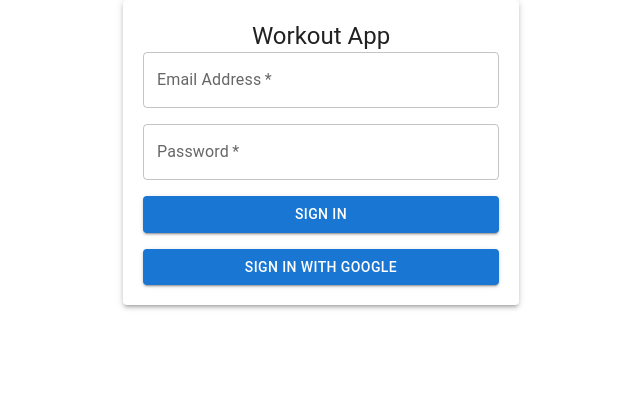
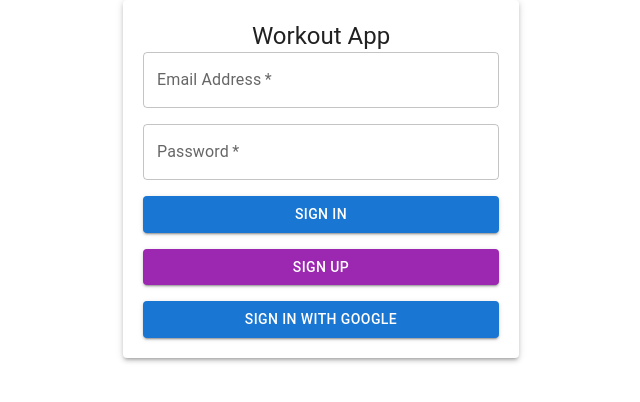
Before and after one commit to nailbyte/workoutapp, a React (Create React App) app: page / in a window 1280 px wide. Shown: the top 402 px of the page, without its empty margins (319-959 px from the left). Built offline with nearby package versions, Linux system fonts and the light colour scheme; no server answers.

Commit message:
added signup with email

```diff
--- a/src/Auth.js
+++ b/src/Auth.js
@@ -2,7 +2,7 @@ import React, { useState, useEffect } from "react";
 import { auth } from './firebase';  // <-- Important change here
 
 import { Button, TextField, Grid, Typography, Paper } from "@mui/material";
-import { GoogleAuthProvider, signInWithPopup, signInWithEmailAndPassword, signOut, onAuthStateChanged } from "firebase/auth";
+import { GoogleAuthProvider, signInWithPopup, signInWithEmailAndPassword, signOut, onAuthStateChanged, createUserWithEmailAndPassword } from "firebase/auth";
 
 
 function Auth() {
@@ -44,6 +44,14 @@ function Auth() {
     try {
       await signOut(auth);
       alert("Signed out successfully!");
+    } catch (error) {
+      alert(error.message);
+    }
+  };
+  const handleSignUp = async () => {
+    try {
+      await createUserWithEmailAndPassword(auth, email, password);
+      alert("Signed up successfully!");
     } catch (error) {
       alert(error.message);
     }
@@ -93,6 +101,16 @@ function Auth() {
               <Button
                 fullWidth
                 variant="contained"
+                color="secondary"
+                onClick={handleSignUp}
+              >
+                Sign Up
+              </Button>
+            </Grid>
+            <Grid item xs={12}>
+              <Button
+                fullWidth
+                variant="contained"
                 color="primary"
                 onClick={handleGoogleSignIn}
               >
@@ -100,7 +118,8 @@ function Auth() {
               </Button>
             </Grid>
           </>
-        ) : ( // If user IS signed in
+        ) : (
+          // If user IS signed in
           <Grid item xs={12}>
             <Button
               fullWidth
```
